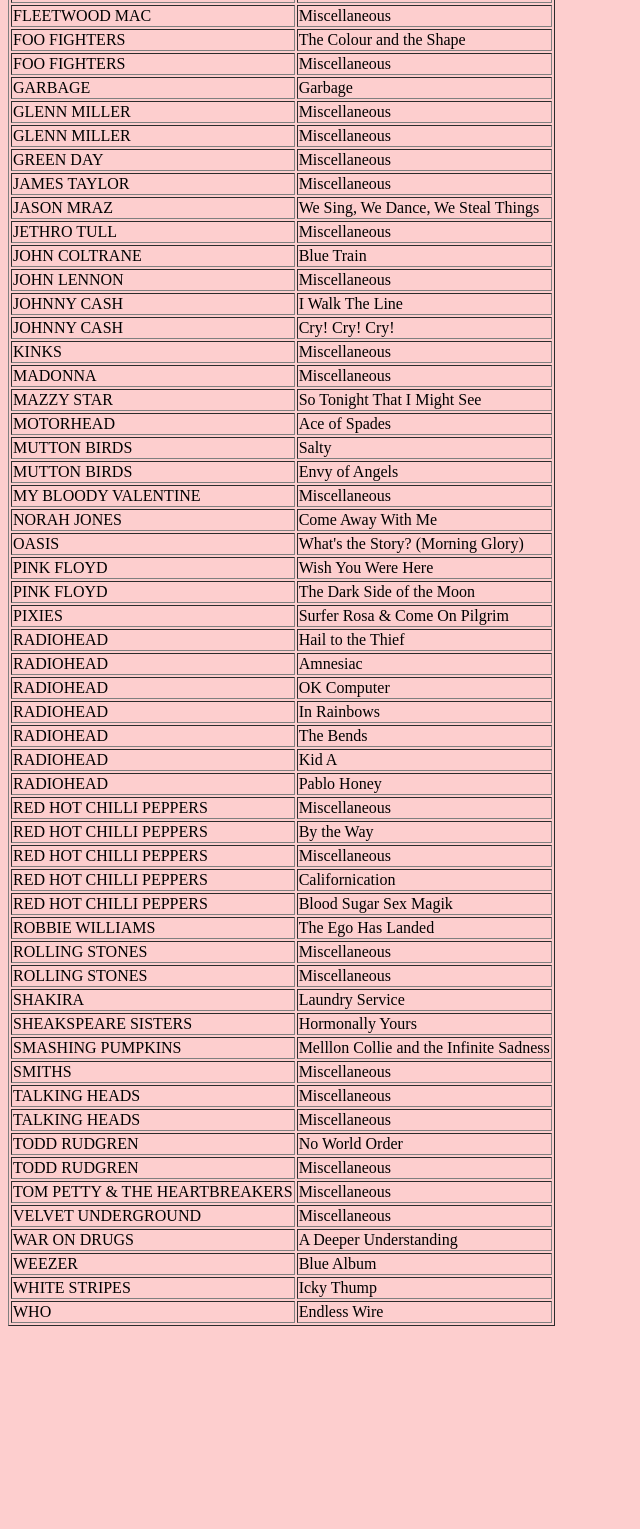
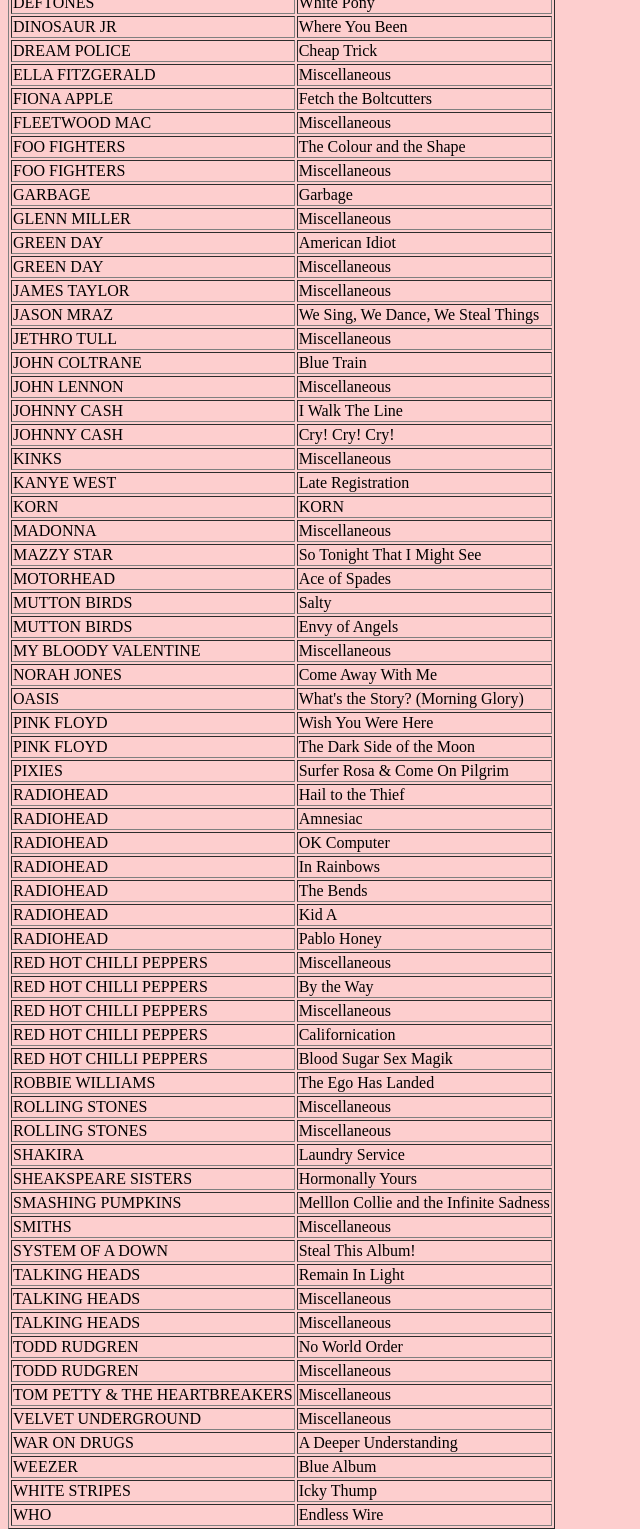
Before and after one commit to typewritergirl08/website, a plain HTML site: page music.html in a window 1280 px wide. Shown: the part 1160-2689 px from the top of the page, without its empty margins (0-640 px from the left). Before the commit the page ends 2494 px from the top, so only its background shows below. Drawn offline with Linux system fonts and the light colour scheme.

Commit message:
cd update

```diff
--- a/music.html
+++ b/music.html
@@ -1,7 +1,7 @@
 <link rel="stylesheet" href="styles.css">
 <body style="background-color:rgba(253, 203, 203, 0.925)"></body>
 
-<p>cds !!!</p>
+<h1>cds !!!</h1>
 
   <img src="https://scontent.fwlg3-2.fna.fbcdn.net/v/t39.30808-6/484037535_1193553428807108_8421415227822463519_n.jpg?stp=cp6_dst-jpg_tt6&_nc_cat=103&ccb=1-7&_nc_sid=127cfc&_nc_ohc=zd90xE2vjBgQ7kNvwENFQIO&_nc_oc=Admo6mo2OguIi0tOJtSd5j2uFDyWgHYbYZnZ0uToq4APZwWFWd-kjM4BL_MbhT4y-Aqx4sdIGrXuu6urkiAwNz4Z&_nc_zt=23&_nc_ht=scontent.fwlg3-2.fna&_nc_gid=4O4eO2CKr1Vdv2_AwwnkPQ&oh=00_AfbDEJd2Vc1mX95I0EPr5UKUrW3pB4mSyEq0xQ3Z6iHsng&oe=68C1A978"
 width="500"
@@ -16,6 +16,7 @@
     <tr><td>3DS</td><td>Hellzapoppin</td></tr>
     <tr><td>AC/DC</td><td>Miscellaneous</td></tr>
     <tr><td>ALANIS MORISSETTE</td><td>Jagged Little Pill</td></tr>
+    <tr><td>ALICE IN CHAINS</td><td>Jar of Flies</td></tr>
     <tr><td>BARENAKED LADIES</td><td>Snacktime!</td></tr>
     <tr><td>BEACH BOYS</td><td>Miscellaneous</td></tr>
     <tr><td>BEATLES</td><td>Miscellaneous</td></tr>
@@ -47,7 +48,7 @@
     <tr><td>FOO FIGHTERS</td><td>Miscellaneous</td></tr>
     <tr><td>GARBAGE</td><td>Garbage</td></tr>
     <tr><td>GLENN MILLER</td><td>Miscellaneous</td></tr>
-    <tr><td>GLENN MILLER</td><td>Miscellaneous</td></tr>
+    <tr><td>GREEN DAY</td><td>American Idiot</td></tr>
     <tr><td>GREEN DAY</td><td>Miscellaneous</td></tr>
     <tr><td>JAMES TAYLOR</td><td>Miscellaneous</td></tr>
     <tr><td>JASON MRAZ</td><td>We Sing, We Dance, We Steal Things</td></tr>
@@ -57,6 +58,8 @@
     <tr><td>JOHNNY CASH</td><td>I Walk The Line</td></tr>
     <tr><td>JOHNNY CASH</td><td>Cry! Cry! Cry!</td></tr>
     <tr><td>KINKS</td><td>Miscellaneous</td></tr>
+    <tr><td>KANYE WEST</td><td>Late Registration</td></tr>
+    <tr><td>KORN</td><td>KORN</td></tr>
     <tr><td>MADONNA</td><td>Miscellaneous</td></tr>
     <tr><td>MAZZY STAR</td><td>So Tonight That I Might See</td></tr>
     <tr><td>MOTORHEAD</td><td>Ace of Spades</td></tr>
@@ -87,6 +90,8 @@
     <tr><td>SHEAKSPEARE SISTERS</td><td>Hormonally Yours</td></tr>
     <tr><td>SMASHING PUMPKINS</td><td>Melllon Collie and the Infinite Sadness</td></tr>
     <tr><td>SMITHS</td><td>Miscellaneous</td></tr>
+    <tr><td>SYSTEM OF A DOWN</td><td>Steal This Album!</td></tr>
+    <tr><td>TALKING HEADS</td><td>Remain In Light</td></tr>
     <tr><td>TALKING HEADS</td><td>Miscellaneous</td></tr>
     <tr><td>TALKING HEADS</td><td>Miscellaneous</td></tr>
     <tr><td>TODD RUDGREN</td><td>No World Order</td></tr>
```
